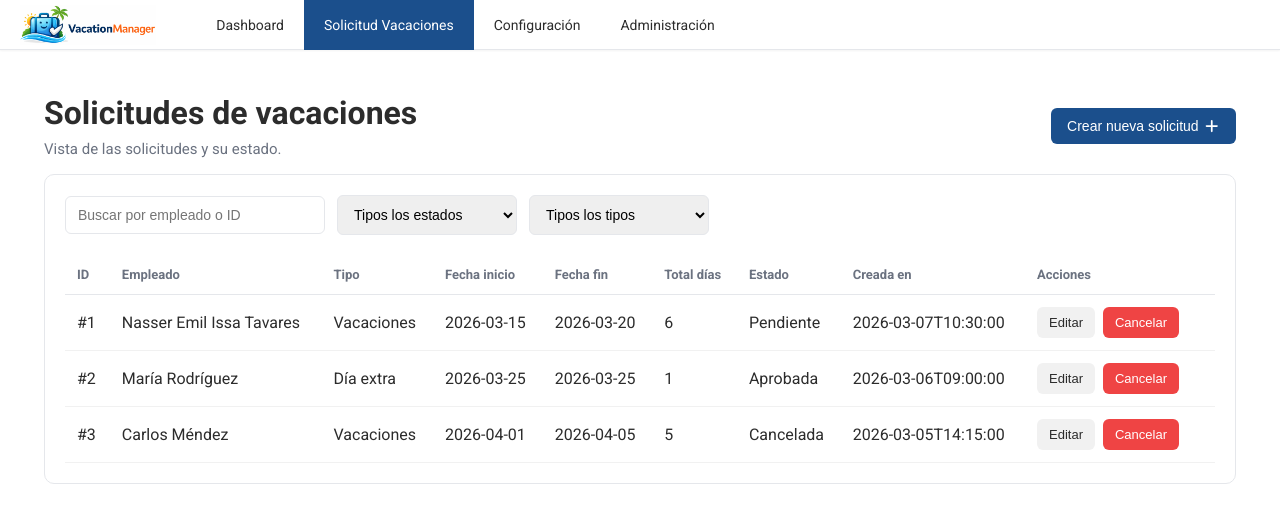
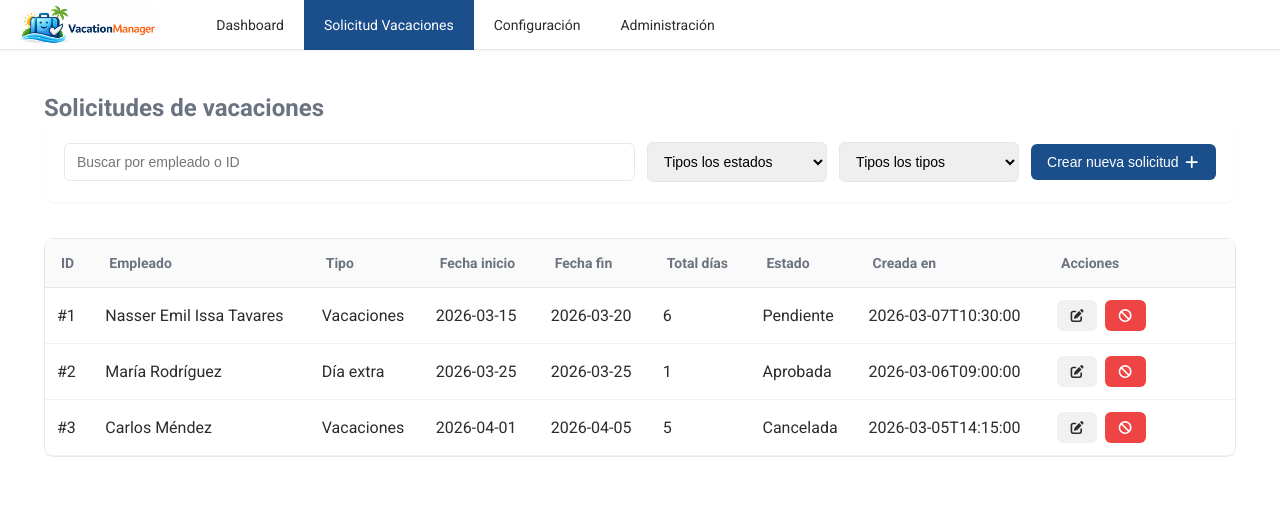
Before and after one commit to nasserissat/VacationManagerBackend, a Vue app in the folder vacation-frontend/: page /leaves in a window 1280 px wide. Shown: the top 522 px of the page. Built offline with nearby package versions, Linux system fonts and the light colour scheme.

Commit message:
main table layout improved

```diff
--- a/vacation-frontend/src/main.ts
+++ b/vacation-frontend/src/main.ts
@@ -5,9 +5,9 @@ import { router } from './router'
 import { library } from '@fortawesome/fontawesome-svg-core'
 import { FontAwesomeIcon } from '@fortawesome/vue-fontawesome'
 
-import { faUser, faGear, faHouse, faPlus } from '@fortawesome/free-solid-svg-icons'
+import { faUser, faGear, faHouse, faPlus, faPenToSquare, faTrash, faCircleXmark, faBan} from '@fortawesome/free-solid-svg-icons'
 
-library.add(faUser, faGear, faHouse, faPlus)
+library.add(faUser, faGear, faHouse, faPlus, faPenToSquare, faTrash, faCircleXmark, faBan)
 
 const app = createApp(App)
 app.component('fa-icon', FontAwesomeIcon)
--- a/vacation-frontend/src/pages/LeavesPage.vue
+++ b/vacation-frontend/src/pages/LeavesPage.vue
@@ -1,19 +1,11 @@
 <template>
   <div class="page-section">
+    <div>
+      <h1 class="page-title">Solicitudes de vacaciones</h1>
+    </div>
     <div class="page-header">
-      <div>
-        <h1 class="page-title">Solicitudes de vacaciones</h1>
-        <p class="page-subtitle">Vista de las solicitudes y su estado.</p>
-      </div>
 
-      <button class="btn btn-primary shine-effect" @click="openCreateModal">
-        Crear nueva solicitud
-        <fa-icon icon="plus" class="ml-1" />
-      </button>
-    </div>
-
-    <div class="card mt-4">
-      <div class="table-toolbar">
+      <div class="table-toolbar card-soft">
         <div class="table-filters">
           <input
             v-model="search"
@@ -43,9 +35,15 @@
               {{ option.label }}
             </option>
           </select>
+          <button class="btn btn-primary shine-effect" @click="openCreateModal">
+            Crear nueva solicitud
+            <fa-icon icon="plus" class="ml-1" />
+          </button>
         </div>
+      </div>
+    </div>
 
-      </div>
+    <div class="card mt-4">
 
       <div class="table-wrapper">
         <table class="table">
@@ -86,7 +84,7 @@
                     @click="edit(item.id)"
                     :disabled="item.status.description === 'Cancelled'"
                   >
-                    Editar
+                    <fa-icon icon="pen-to-square" />
                   </button>
 
                   <button
@@ -94,7 +92,7 @@
                     @click="cancel(item.id)"
                     :disabled="item.status.description === 'Cancelled'"
                   >
-                    Cancelar
+                    <fa-icon icon="ban" />
                   </button>
                 </div>
               </td>
@@ -380,15 +378,14 @@ vacation-modal {
 .page-header {
   display: flex;
   align-items: center;
-  justify-content: space-between;
   gap: 16px;
 }
 
 .page-title {
   margin: 0;
-  font-size: 32px;
+  font-size: 24px;
   font-weight: 700;
-  color: var(--text);
+  color: var(--gray-500);
 }
 
 .page-subtitle {
@@ -399,8 +396,9 @@ vacation-modal {
 
 .table-toolbar {
   display: flex;
+  flex: 1;
+  justify-content: flex-end;
   align-items: center;
-  justify-content: space-between;
   gap: 16px;
   margin-bottom: 20px;
 }
@@ -409,10 +407,11 @@ vacation-modal {
   display: flex;
   align-items: center;
   gap: 12px;
-  flex-wrap: wrap;
+  width: 100%;
 }
 
 .table-search {
+  flex: 1;
   min-width: 260px;
 }
 
--- a/vacation-frontend/src/styles.css
+++ b/vacation-frontend/src/styles.css
@@ -301,8 +301,6 @@ body{
 
   box-shadow:var(--shadow-md);
 
-  padding:20px;
-
   border:1px solid var(--border);
 
 }
@@ -460,11 +458,13 @@ cursor: default;
 
   text-align:left;
 
-  font-size:13px;
+  font-size:14px;
 
   color:var(--text-light);
 
-  padding:12px;
+  padding:16px;
+
+  background:var(--gray-50);
 
   border-bottom:1px solid var(--border);
 
```
